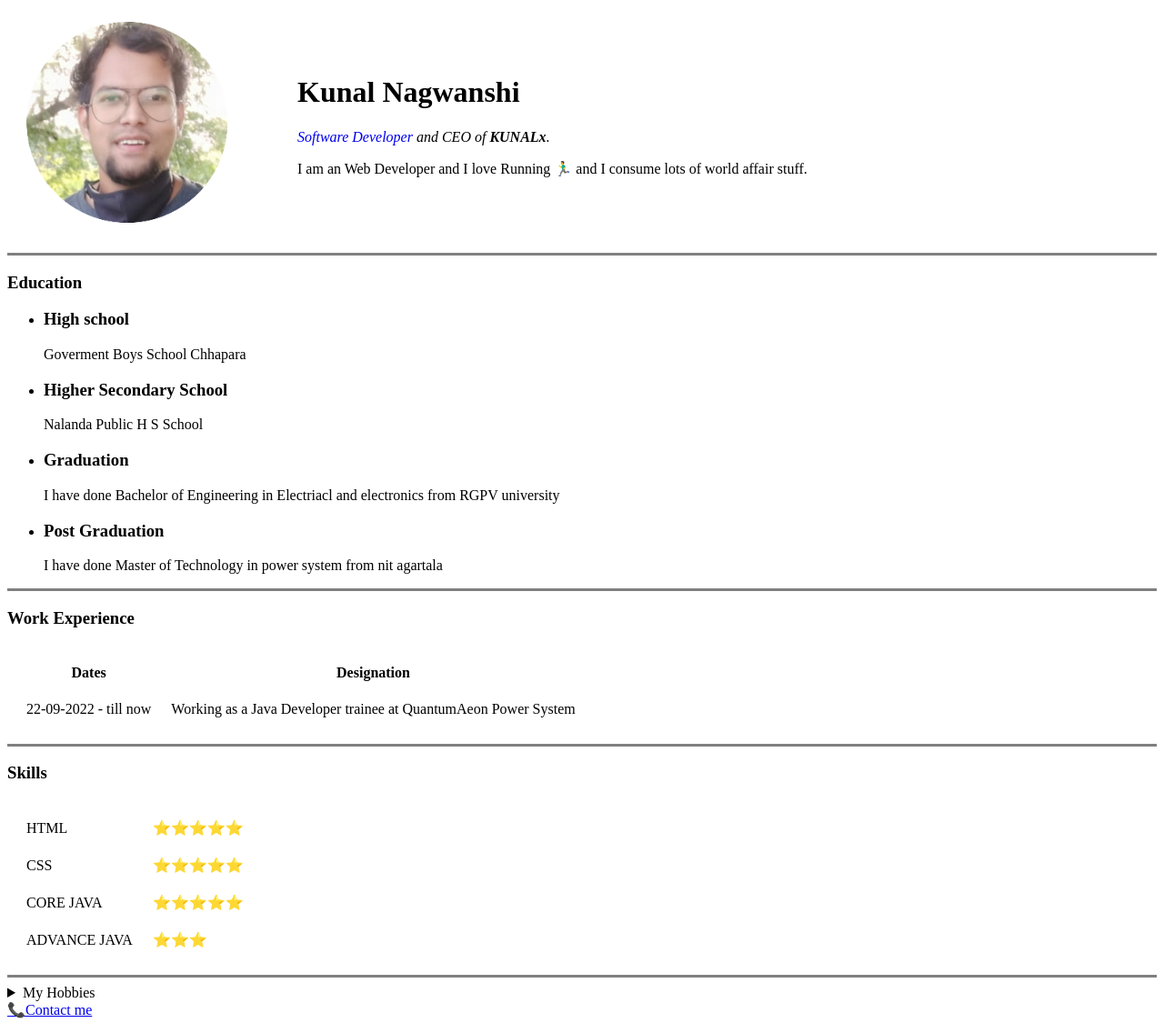
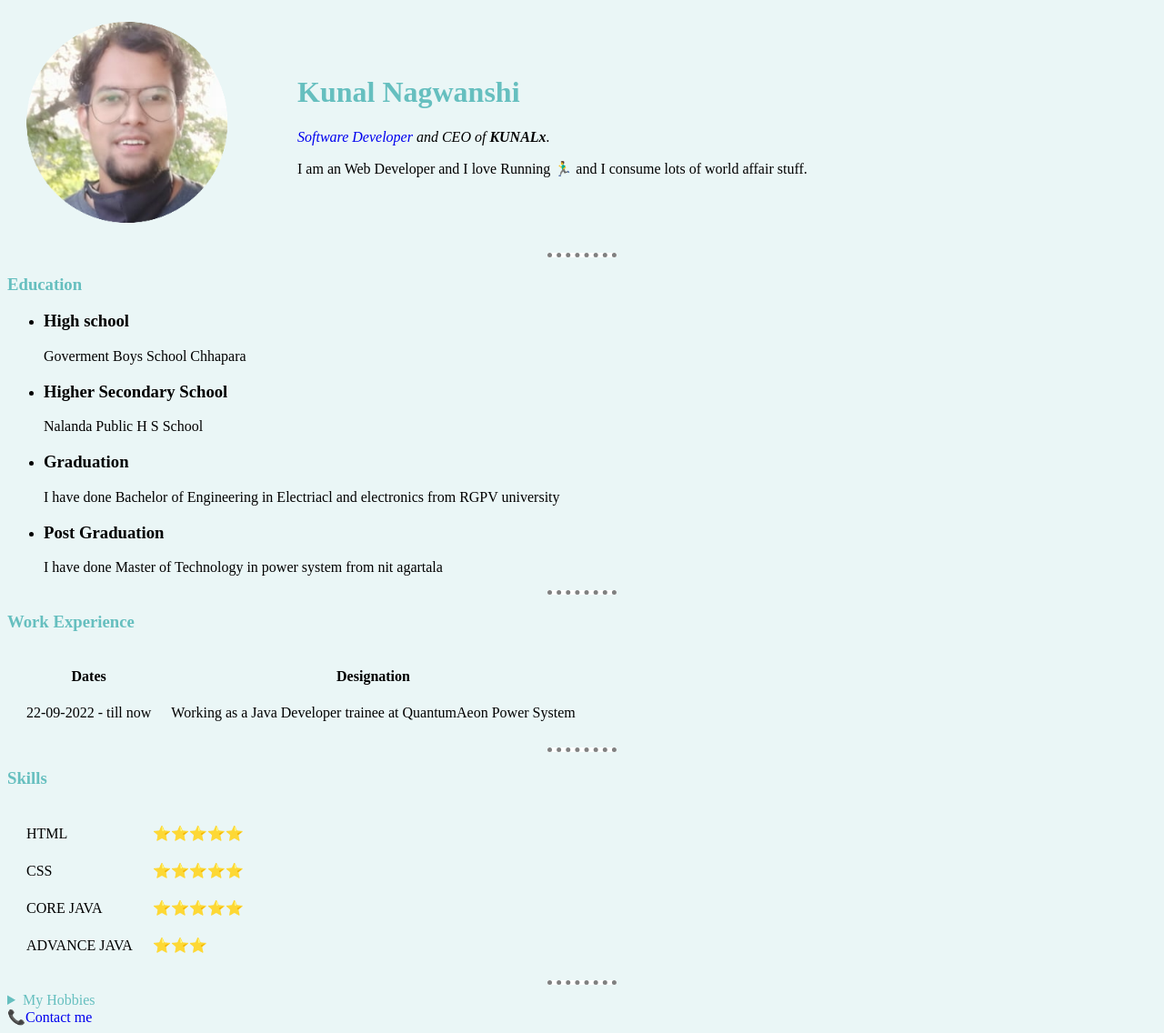
Before and after one commit to cruwnal/cv, a plain HTML site: page index.html in a window 1280 px wide. Shown: the part 5-1141 px from the top of the page at 91% size. Drawn offline with Linux system fonts and the light colour scheme.

Commit message:
Update index.html
external css inc

```diff
--- a/index.html
+++ b/index.html
@@ -5,13 +5,15 @@
     <meta charset="UTF-8">
 
     <title>🐱‍🏍 Kunal nagwanshi personal site </title>
+    <link rel="stylesheet" type="" href="style.css">
+
 </head>
 
 <body>
     <table cellspacing="20">
         <tr>
           <td><img style="width:80%" src="photos/kunalNagwashi.png" alt="kunal profile picture"></td>
-          <td> <h1>Kunal Nagwanshi</h1>
+          <td> <h1 class="headings">Kunal Nagwanshi</h1>
             <p><em><a  style="text-decoration:none" href="https://www.linkedin.com/in/kunal-nagwanshi-21a16a176/">Software Developer</a> and CEO of
                     <strong>KUNALx</strong>.</em></p>
             <p>I am an Web Developer and I love Running 🏃‍♂️ and I consume lots of world affair stuff.</p></td>
@@ -19,8 +21,8 @@
     </table>
 
 
-    <hr size="3" noshade />
-    <h3>Education</h3>
+    <hr   />
+    <h3 class="headings">Education</h3>
     <ul>
         <li>
             <h3><strong>High school</strong></h3>
@@ -45,7 +47,7 @@
 
     </ul>
 <hr size="3" noshade/>
-<h3>Work Experience</h3>
+<h3 class="headings">Work Experience</h3>
     <table cellspacing="20">
        <thead>
         <tr>
@@ -62,8 +64,8 @@
 
     </table>
 
-    <hr size="3" noshade />
-    <h3>Skills</h3>
+    <hr  />
+    <h3 class="headings">Skills</h3>
  <table cellspacing="20">
  <tr>
     <td>HTML</td>
@@ -83,9 +85,9 @@
  </tr>
 
  </table>
-    <hr size="3" noshade />
+    <hr  />
     <details>
-        <summary>My Hobbies</summary>
+        <summary class="headings">My Hobbies</summary>
         <ol>
             <li>Cross country Running</li>
             <li>Reading Books</li>
@@ -94,7 +96,7 @@
             <li>Chess</li>
         </ol>
     </details>
-    <a href="/contactMe.html">📞Contact me</a>
+    <a  href="contactMe.html">📞Contact me</a>
 
 </body>
 
```
